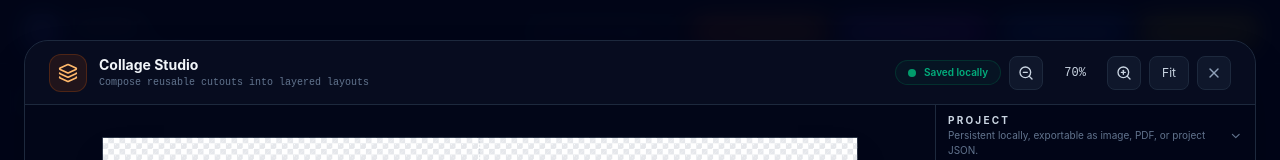
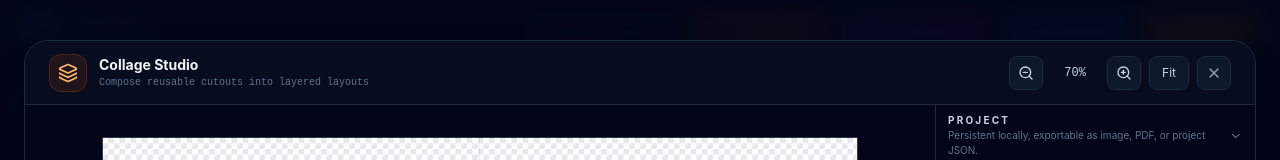
Before and after one commit to digitalprojections/AssetMaster, a React (Vite) app: page / in a window 1280 px wide. Both pictures are taken after a click on the button "Collage Studio". Shown: the top 160 px of the page. Built offline with nearby package versions, Linux system fonts and the light colour scheme.

Commit message:
Make Collage Studio save indicator event-driven

```diff
--- a/src/components/CollageStudio.tsx
+++ b/src/components/CollageStudio.tsx
@@ -296,6 +296,19 @@ const downloadJsonFile = (filename: string, payload: unknown) => {
   downloadBlob(filename, blob);
 };
 
+const serializeSaveSignature = (payload: {
+  project: CollageProject;
+  selectedItemId: string | null;
+  stageZoom: number;
+}) => JSON.stringify({
+  selectedItemId: payload.selectedItemId,
+  stageZoom: payload.stageZoom,
+  project: {
+    ...payload.project,
+    updatedAt: undefined,
+  },
+});
+
 export default function CollageStudio({ savedSegments, onClose }: CollageStudioProps) {
   const [project, setProject] = useState<CollageProject>(createDefaultProject);
   const [selectedItemId, setSelectedItemId] = useState<string | null>(null);
@@ -305,7 +318,7 @@ export default function CollageStudio({ savedSegments, onClose }: CollageStudioP
   const [isExporting, setIsExporting] = useState<boolean>(false);
   const [customFonts, setCustomFonts] = useState<StoredFontRecord[]>([]);
   const [lastSavedAt, setLastSavedAt] = useState<number | null>(null);
-  const [isSavePulseActive, setIsSavePulseActive] = useState<boolean>(false);
+  const [isSaveNoticeVisible, setIsSaveNoticeVisible] = useState<boolean>(false);
   const [collapsedSections, setCollapsedSections] = useState({
     project: false,
     canvas: false,
@@ -322,6 +335,9 @@ export default function CollageStudio({ savedSegments, onClose }: CollageStudioP
   const interactionRef = useRef<InteractionState | null>(null);
   const fontLoadPromisesRef = useRef<Map<string, Promise<void>>>(new Map());
   const registeredFontFamiliesRef = useRef<Set<string>>(new Set());
+  const pendingSaveTimeoutRef = useRef<number | null>(null);
+  const saveNoticeTimeoutRef = useRef<number | null>(null);
+  const lastPersistedSignatureRef = useRef<string | null>(null);
 
   const selectedItem = useMemo(
     () => project.items.find((item) => item.id === selectedItemId) ?? null,
@@ -492,12 +508,27 @@ export default function CollageStudio({ savedSegments, onClose }: CollageStudioP
       try {
         const stored = await getIndexedDbRecord<CollageStudioProjectFile>(COLLAGE_PROJECT_STORAGE_KEY);
         if (!stored || cancelled) {
-          return;
-        }
-
-        setProject(normalizeProject(stored.project));
-        setSelectedItemId(stored.selectedItemId ?? null);
-        setStageZoom(clamp(stored.stageZoom ?? 0.7, 0.25, 2));
+          lastPersistedSignatureRef.current = serializeSaveSignature({
+            project: createDefaultProject(),
+            selectedItemId: null,
+            stageZoom: 0.7,
+          });
+          return;
+        }
+
+        const hydratedProject = normalizeProject(stored.project);
+        const hydratedSelectedItemId = stored.selectedItemId ?? null;
+        const hydratedStageZoom = clamp(stored.stageZoom ?? 0.7, 0.25, 2);
+
+        lastPersistedSignatureRef.current = serializeSaveSignature({
+          project: hydratedProject,
+          selectedItemId: hydratedSelectedItemId,
+          stageZoom: hydratedStageZoom,
+        });
+
+        setProject(hydratedProject);
+        setSelectedItemId(hydratedSelectedItemId);
+        setStageZoom(hydratedStageZoom);
       } catch (error) {
         console.error('Failed to read collage project from IndexedDB', error);
       } finally {
@@ -528,19 +559,49 @@ export default function CollageStudio({ savedSegments, onClose }: CollageStudioP
       return;
     }
 
+    const normalizedProject = normalizeProject(project);
+    const nextSignature = serializeSaveSignature({
+      project: normalizedProject,
+      selectedItemId,
+      stageZoom,
+    });
+
+    if (nextSignature === lastPersistedSignatureRef.current) {
+      return;
+    }
+
+    if (pendingSaveTimeoutRef.current) {
+      window.clearTimeout(pendingSaveTimeoutRef.current);
+    }
+
+    pendingSaveTimeoutRef.current = window.setTimeout(() => {
       void setIndexedDbRecord<CollageStudioProjectFile>(COLLAGE_PROJECT_STORAGE_KEY, {
         version: 2,
         exportedAt: Date.now(),
-      project: normalizeProject(project),
+        project: normalizedProject,
         selectedItemId,
         stageZoom,
       })
         .then(() => {
-        setLastSavedAt(Date.now());
+          lastPersistedSignatureRef.current = nextSignature;
+          const savedAt = Date.now();
+          setLastSavedAt(savedAt);
+          setIsSaveNoticeVisible(true);
         })
         .catch((error) => {
           console.error('Failed to persist collage project', error);
+        })
+        .finally(() => {
+          pendingSaveTimeoutRef.current = null;
         });
+    }, 700);
+
+    return () => {
+      if (pendingSaveTimeoutRef.current) {
+        window.clearTimeout(pendingSaveTimeoutRef.current);
+        pendingSaveTimeoutRef.current = null;
+      }
+    };
   }, [isProjectHydrated, project, selectedItemId, stageZoom]);
 
   useEffect(() => {
@@ -559,23 +620,28 @@ export default function CollageStudio({ savedSegments, onClose }: CollageStudioP
       return;
     }
 
-    setIsSavePulseActive(true);
-    const timeoutId = window.setTimeout(() => setIsSavePulseActive(false), 2200);
+    if (saveNoticeTimeoutRef.current) {
+      window.clearTimeout(saveNoticeTimeoutRef.current);
+    }
+
+    const timeoutId = window.setTimeout(() => {
+      setIsSaveNoticeVisible(false);
+      saveNoticeTimeoutRef.current = null;
+    }, 2200);
+    saveNoticeTimeoutRef.current = timeoutId;
     return () => window.clearTimeout(timeoutId);
   }, [lastSavedAt]);
 
   useEffect(() => {
-    if (!lastSavedAt) {
-      return;
-    }
-
-    const intervalId = window.setInterval(() => {
-      setIsSavePulseActive(true);
-      window.setTimeout(() => setIsSavePulseActive(false), 1800);
-    }, 12000);
-
-    return () => window.clearInterval(intervalId);
-  }, [lastSavedAt]);
+    return () => {
+      if (pendingSaveTimeoutRef.current) {
+        window.clearTimeout(pendingSaveTimeoutRef.current);
+      }
+      if (saveNoticeTimeoutRef.current) {
+        window.clearTimeout(saveNoticeTimeoutRef.current);
+      }
+    };
+  }, []);
 
   useEffect(() => {
     const textItems = project.items.filter((item) => item.kind === 'text' && item.visible !== false);
@@ -1488,17 +1554,15 @@ export default function CollageStudio({ savedSegments, onClose }: CollageStudioP
           </div>
 
           <div className="flex items-center gap-2">
+            {isSaveNoticeVisible && lastSavedAt ? (
               <div
-              className={`hidden sm:flex items-center gap-2 rounded-full border px-3 py-1 text-[10px] font-semibold transition-all ${
-                isSavePulseActive
-                  ? 'border-emerald-400/60 bg-emerald-500/15 text-emerald-200 shadow-[0_0_18px_rgba(52,211,153,0.25)]'
-                  : 'border-emerald-900/50 bg-emerald-500/5 text-emerald-400/80'
-              }`}
-              title={lastSavedAt ? `Last saved ${new Date(lastSavedAt).toLocaleTimeString()}` : 'Project saves locally automatically'}
-            >
-              <span className={`h-2 w-2 rounded-full ${isSavePulseActive ? 'bg-emerald-300' : 'bg-emerald-500/80'}`} />
-              <span>{lastSavedAt ? 'Saved locally' : 'Auto-saving locally'}</span>
-            </div>
+                className="hidden sm:flex items-center gap-2 rounded-full border border-emerald-400/60 bg-emerald-500/15 px-3 py-1 text-[10px] font-semibold text-emerald-200 shadow-[0_0_18px_rgba(52,211,153,0.25)] transition-all"
+                title={`Last saved ${new Date(lastSavedAt).toLocaleTimeString()}`}
+              >
+                <span className="h-2 w-2 rounded-full bg-emerald-300" />
+                <span>Saved locally</span>
+              </div>
+            ) : null}
             <button
               onClick={() => setStageZoom((prev) => clamp(prev - 0.1, 0.25, 2))}
               className="p-2 rounded-lg border border-slate-800 bg-slate-900 text-slate-300 hover:bg-slate-800 cursor-pointer"
```
Lines whose indentation alone changed are shown as unchanged.
